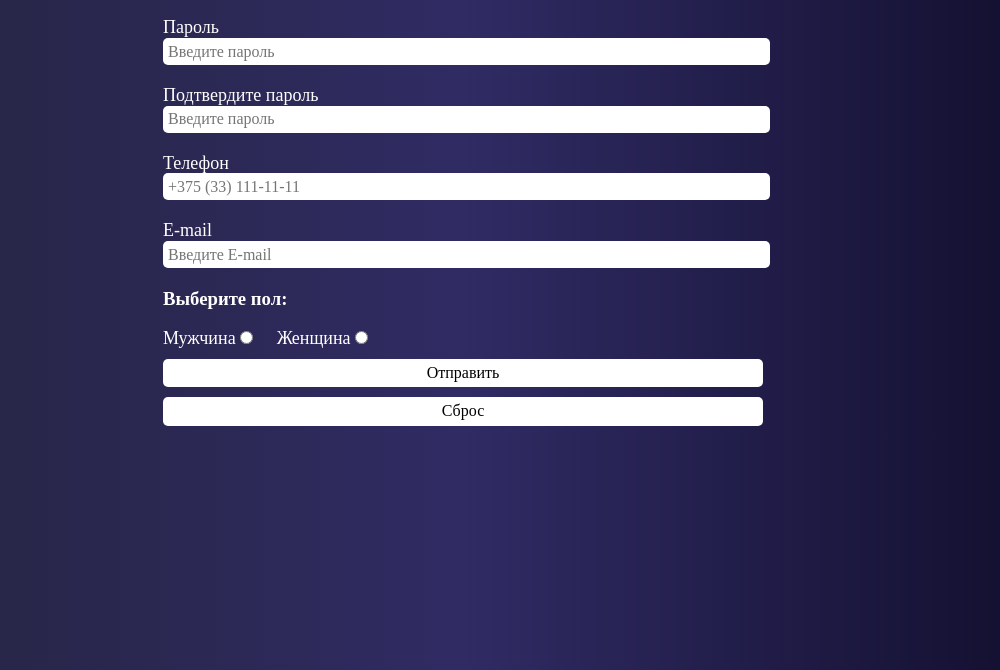
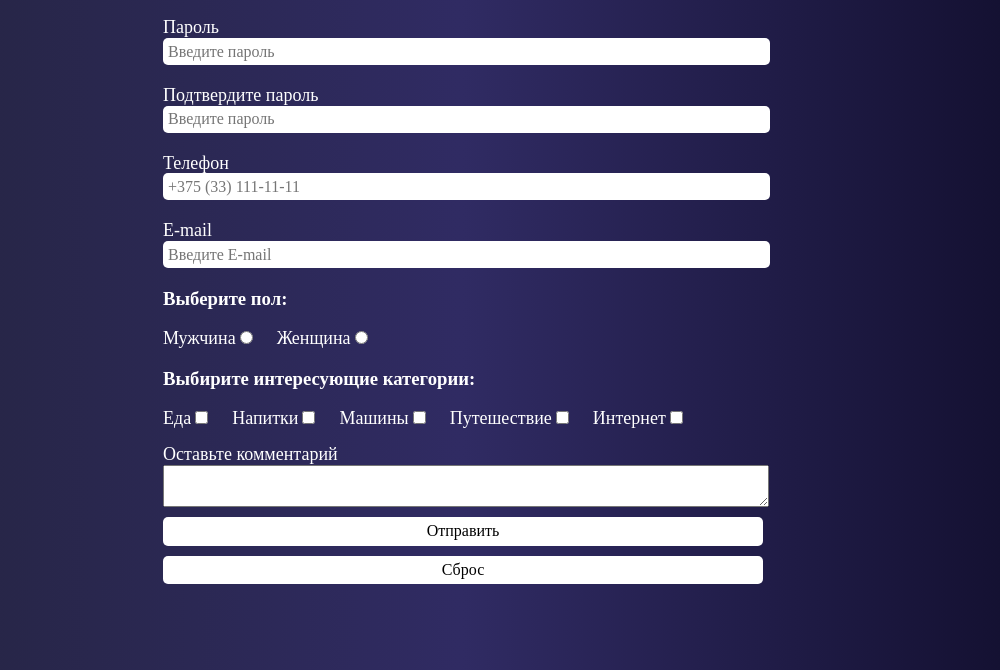
Before and after one commit to VadimPeshko/home_tasks, a plain HTML site: page HW5/index.html in a window 1280 px wide. Shown: the part 130-800 px from the top of the page, without its empty margins (177-1177 px from the left). Drawn offline with nearby package versions, Linux system fonts and the light colour scheme.

Commit message:
added home work 5

```diff
--- a/HW5/css/style.css
+++ b/HW5/css/style.css
@@ -63,3 +63,13 @@ h3 {
 .radio {
   margin-right: 20px;
 }
+
+.check {
+  margin-right: 20px;
+  margin-bottom: 20px;
+}
+
+.text {
+  display: block;
+  width: 100%;
+}
--- a/HW5/index.html
+++ b/HW5/index.html
@@ -8,7 +8,6 @@
   <link rel="stylesheet" href="./css/style.css">
   <link rel="stylesheet" href="./css/normalize.css">
   <script src="./js/main.js"></script>
-  <script src="https://cdnjs.cloudflare.com/ajax/libs/jquery/3.4.1/jquery.min.js"></script>
 </head>
 <body>
   <section class="outer">
@@ -30,6 +29,19 @@
         <input type="radio" name="sex" value="man" id="man" class="radio">
         <label for="woman">Женщина</label>
         <input type="radio" name="sex" value="woman" id="woman" class="radio">
+        <h3>Выбирите интересующие категории:</h3>
+        <label for="food">Еда</label>
+        <input type="checkbox" name="food" id="food" class="check" value="food">
+        <label for="drinks">Напитки</label>
+        <input type="checkbox" name="drinks" id="drinks" class="check" value="drinks">
+        <label for="car">Машины</label>
+        <input type="checkbox" name="car" id="car" class="check" value="car">
+        <label for="travel">Путешествие</label>
+        <input type="checkbox" name="travel" id="travel" class="check" value="travel">
+        <label for="net">Интернет</label>
+        <input type="checkbox" name="net" id="net" class="check" value="net">
+        <label for="text">Оставьте комментарий</label>
+        <textarea name="text" id="text" class="text"></textarea>
         <button type="submit" class="btn" id="button">Отправить</button>
         <button type="reset" class="btn" >Сброс</button>
       </form>
```
